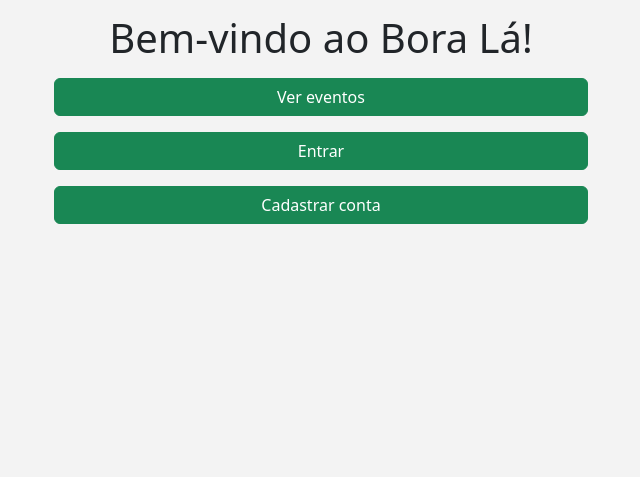
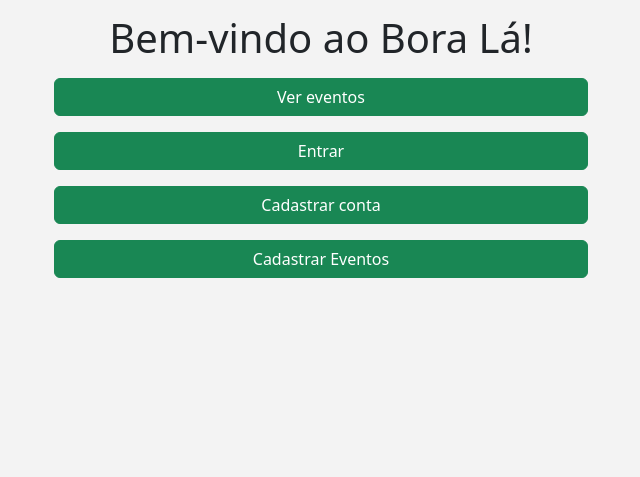
Before and after one commit to AnaCandida/Projeto-Empreendedor, a Django app: page / in a window 1280 px wide. Shown: the part 266-743 px from the top of the page, without its empty margins (319-959 px from the left). Run offline with Django 4.2, Linux system fonts and the light colour scheme; some libraries are stand-ins or nearby versions.

Commit message:
Add botão cadastrar evento
Add botão cadastrar evento na página inicial

```diff
--- a/bora_la/core/templates/index.html
+++ b/bora_la/core/templates/index.html
@@ -21,6 +21,9 @@
             <a href="{% url 'cadastrar_usuario' %}" class="btn btn-success mt-3 d-block">
                 Cadastrar conta
             </a>
+            <a href="{% url 'cadastrar_evento' %}" class="btn btn-success mt-3 d-block">
+                Cadastrar Eventos
+            </a>
         </div>
     </div>
 </div>
--- a/bora_la/core/views.py
+++ b/bora_la/core/views.py
@@ -68,7 +68,7 @@ def cadastrar_usuario(request):
         form_usuario = UserCreationForm()
         return render(
             request,
-            "cadastro_usuario.html",
+            "cadastro.html",
             {"form_usuario": form_usuario, "categorias": categorias_disponiveis},
         )
 
```
